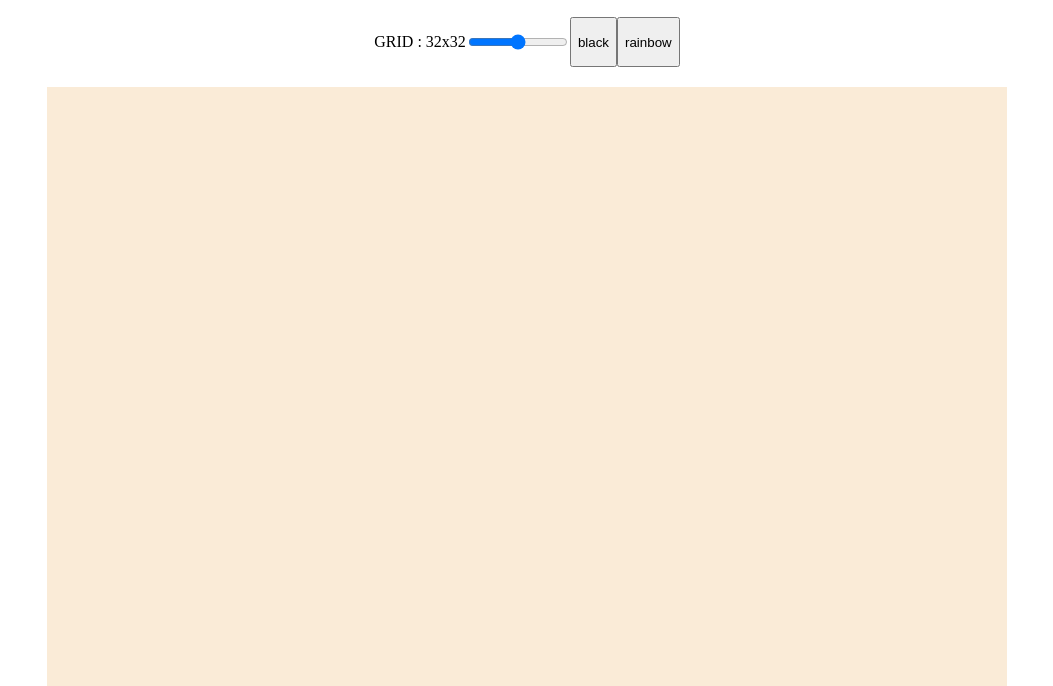
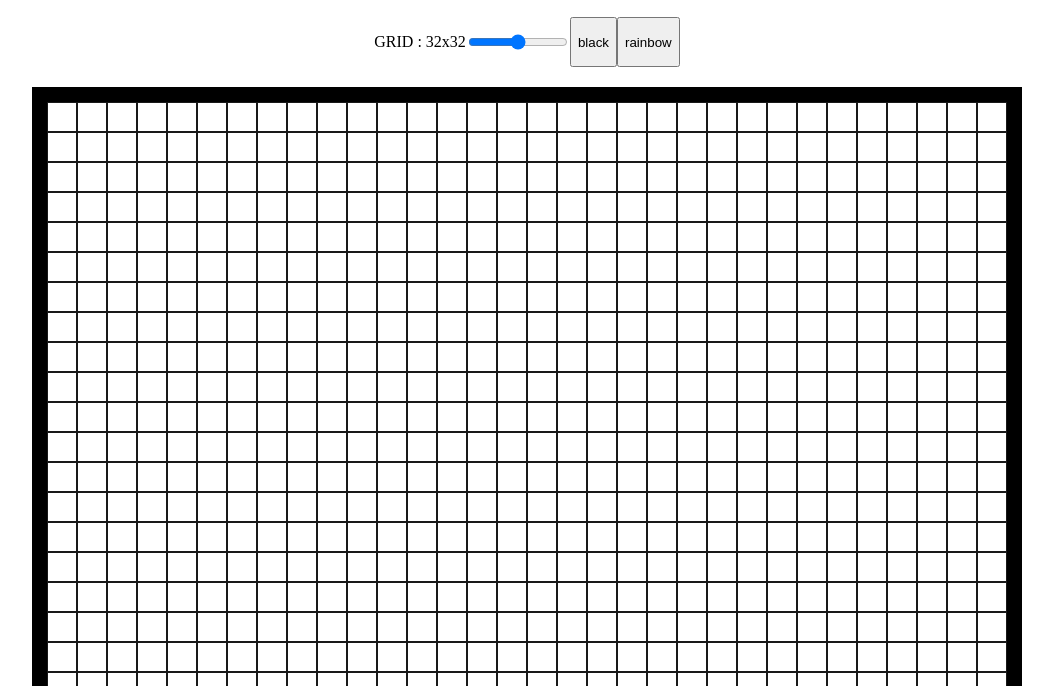
Before and after one commit to rislye/etch-a-sketch-TOD-, a plain HTML site: page index.html in a window 1280 px wide. Shown: the part 114-800 px from the top of the page, without its empty margins (113-1166 px from the left). Drawn offline with Linux system fonts and the light colour scheme.

Commit message:
cleaned code a bit more and added css a bit

```diff
--- a/script.js
+++ b/script.js
@@ -1,23 +1,22 @@
-let container = document.querySelector('.container');
-let button = document.querySelector('button');
-let input = document.querySelector('#inputRange');
-let value = document.querySelector('.value');
-let resetButton = document.querySelector('#resetButton');
-let rainbow = document.querySelector('.rainbow');
-let black = document.querySelector('.black');
+const container = document.querySelector('.container');
+const button = document.querySelector('button');
+const input = document.querySelector('#inputRange');
+const value = document.querySelector('.value');
+const resetButton = document.querySelector('#resetButton');
+const rainbow = document.querySelector('.rainbow');
+const black = document.querySelector('.black');
 
-function randomRgbaString (alpha) {
+function randomRgbaString (a) {
     let r = Math.floor(Math.random() * 255)
     let g = Math.floor(Math.random() * 255)
     let b = Math.floor(Math.random() * 255)
-    let a = alpha
     return `rgba(${r},${g},${b},${a})`
 }
 
 // input range display value
 value.textContent = `GRID : ${input.value}x${input.value}`
 input.addEventListener('click', () => {
-    value.textContent = `GRID : ${input.value}x${input.value}`
+value.textContent = `GRID : ${input.value}x${input.value}`
     while (container.firstChild) {
         container.removeChild(container.firstChild);
     }
@@ -26,13 +25,14 @@ createRow()
 
 function createRow() {
     const gridSizeChoice = input.value * input.value;
-    const gridHeight = 960 / input.value;
+    const gridHeight = 960 / input.value - 2;
     for(let i = 0; i < gridSizeChoice; i++) {
         const newDiv = document.createElement("div");
         container.appendChild(newDiv);
         newDiv.classList.add('sketch');
         newDiv.style.height = `${(parseInt(gridHeight))}px`;
         newDiv.style.width = `${(parseInt(gridHeight))}px`;
+        newDiv.style.border = "1px solid rgb(0, 0, 0)";
             rainbow.addEventListener('click', () => {
             newDiv.addEventListener('mouseover', () => {
                 newDiv.style.backgroundColor= randomRgbaString(1);
@@ -40,8 +40,10 @@ function createRow() {
             })
             black.addEventListener('click', () => {
                 newDiv.addEventListener('mouseover', () => {
+
                     newDiv.style.backgroundColor= 'black';
                 })
                 })
     }
 }
+createRow()
--- a/style.css
+++ b/style.css
@@ -1,4 +1,3 @@
-
 .canvas {
     display: flex;
     justify-content: center;
@@ -8,12 +7,11 @@
     max-width: 100px;
 }
 
-
 .container {
     display: flex;
     height: 960px;
     width: 960px;
-    background-color: antiquewhite;
+    border: 15px solid black;
     flex-wrap: wrap;
     align-content: flex-start;
 }
@@ -23,6 +21,7 @@
     width: 10px;
     padding: 0;
     margin: 0;
+    opacity: 0.9;
 }
 
 .header {
```
